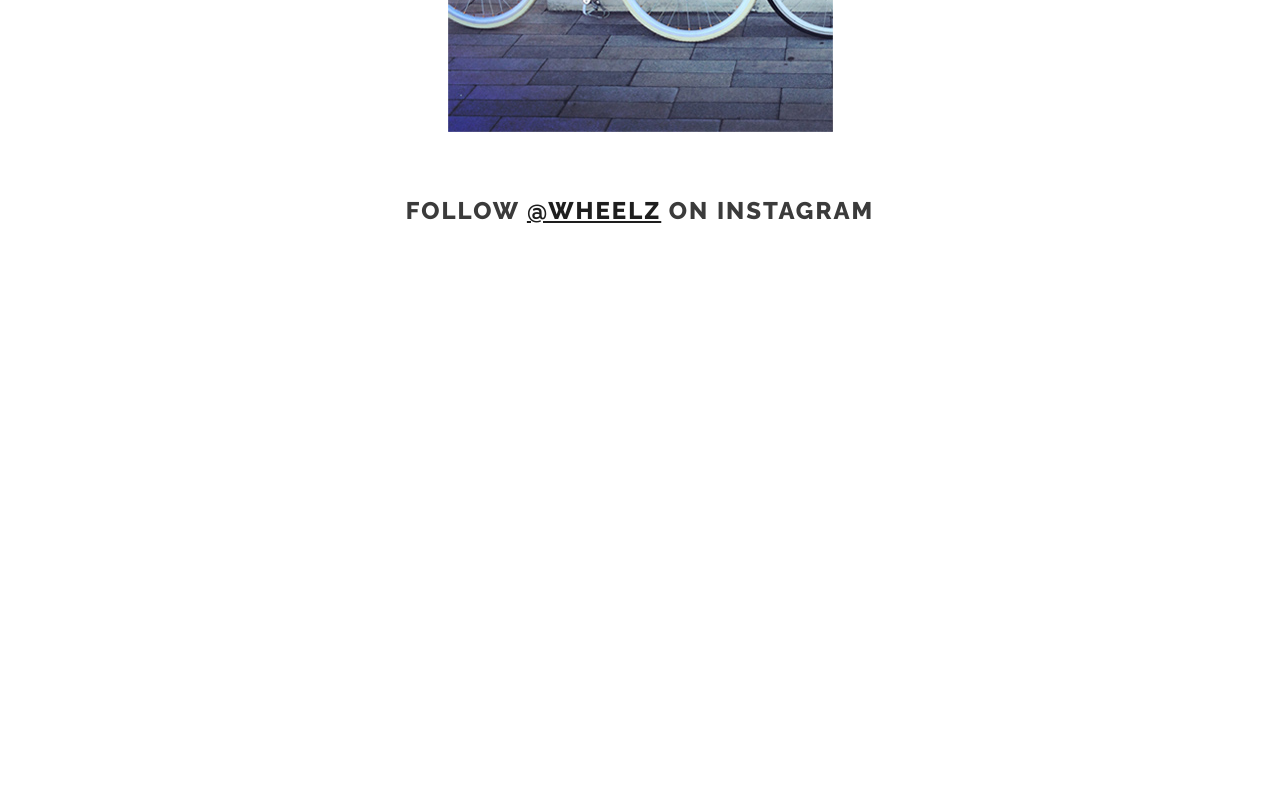
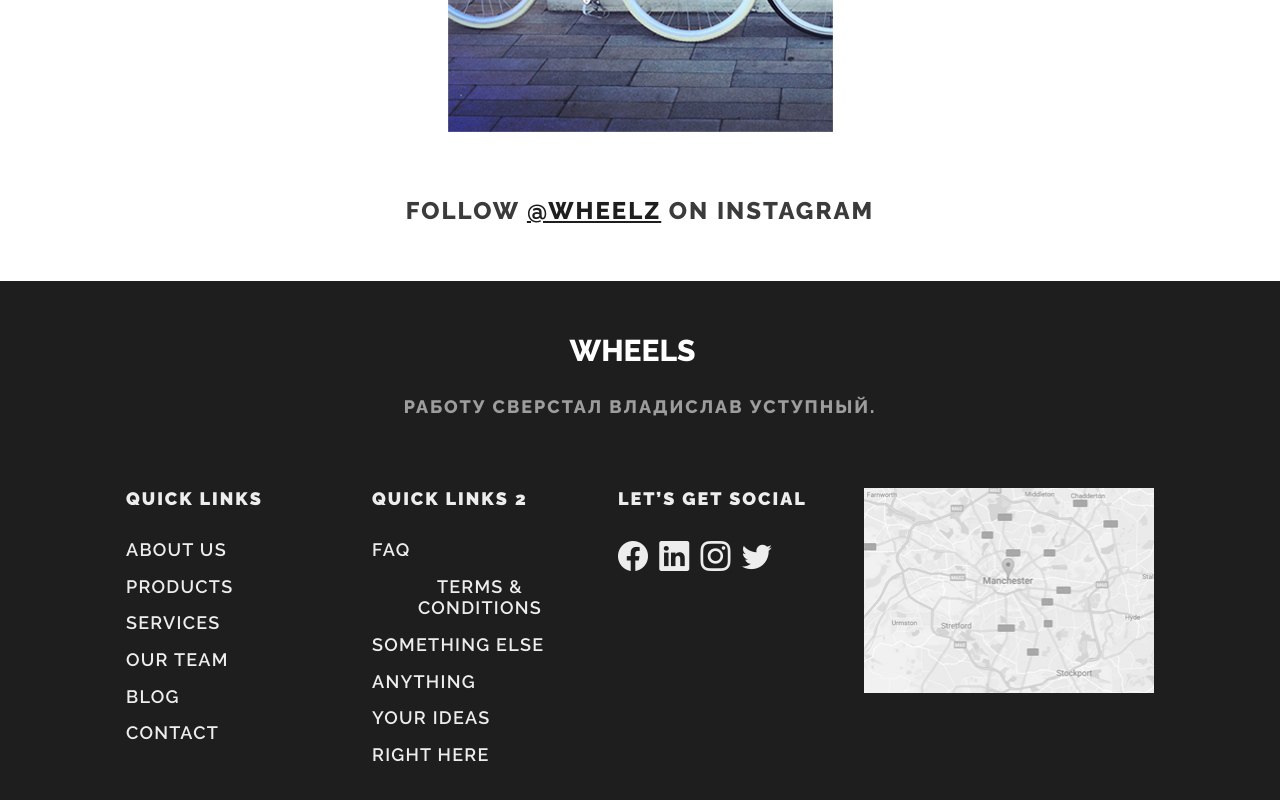
Before and after one commit to VladUstupniy/wheels, a plain HTML site: page docs/index.html in a window 1280 px wide. Shown: the part 4876-5676 px from the top of the page. Before the commit the page ends 5157 px from the top, so only its background shows below. Drawn offline with nearby package versions, Linux system fonts and the light colour scheme.

Commit message:
new block footer

```diff
--- a/docs/index.html
+++ b/docs/index.html
@@ -212,7 +212,48 @@
                 <div class="showcase__link">follow <a href="#">@wheelz</a> on instagram</div>
             </div>
         </main>
-        <footer class="footer"></footer>
+        <footer class="footer">
+            <div class="footer__logo logo">wheels</div>
+            <h2 class="footer__title">Работу сверстал Владислав Уступный.</h2>
+            <div class="container">
+                <div class="footer__content">
+                    <div class="footer__column">
+                        <h3 class="column__title">quick links</h3>
+                        <ul class="column__links">
+                            <li><a href="#">about us</a></li>
+                            <li><a href="#">products</a></li>
+                            <li><a href="#">services</a></li>
+                            <li><a href="#">our team</a></li>
+                            <li><a href="#">blog</a></li>
+                            <li><a href="#">contact</a></li>
+                        </ul>
+                    </div>
+                    <div class="footer__column">
+                        <h3 class="column__title">quick links 2</h3>
+                        <ul class="column__links">
+                            <li><a href="#">FAQ</a></li>
+                            <li><a href="#">terms & conditions</a></li>
+                            <li><a href="#">something else</a></li>
+                            <li><a href="#">anything</a></li>
+                            <li><a href="#">your ideas</a></li>
+                            <li><a href="#">right here</a></li>
+                        </ul>
+                    </div>
+                    <div class="footer__column">
+                        <h3 class="column__title">let’s get social</h3>
+                        <ul class="column__links social-icons">
+                            <li><a href="#"><i class="bi bi-facebook"></i></a></li>
+                            <li><a href="#"><i class="bi bi-linkedin"></i></a></li>
+                            <li><a href="#"><i class="bi bi-instagram"></i></a></li>
+                            <li><a href="#"><i class="bi bi-twitter"></i></a></li>
+                        </ul>
+                    </div>
+                    <div class="footer__column">
+                        <img src="./img/footer/google-maps.jpg">
+                    </div>
+                </div>
+            </div>
+        </footer>
 	</div>
 
 	<!-- -------------------------------------------- Подключенные скрипты ------------------------------------------------------- -->
@@ -220,7 +261,7 @@
     <!-- JS-библиотека jQuery -->
     <!-- <script src="js/jquery-3.6.0.min.js"></script> -->
     <!-- JS-плагины и библиотеки -->
-    <!-- <script src="#"></script> -->
+    <script src="https://kit.fontawesome.com/7c8801c017.js" crossorigin="anonymous"></script>
     <!-- Мои файлы скриптов -->
     <script src="js/index.js"></script>
 </body>
--- a/docs/scss/sourse-styles/fonts.scss
+++ b/docs/scss/sourse-styles/fonts.scss
@@ -7,7 +7,7 @@
 
 
 //-----[2]---------------------------------------------------------------------------------------------------------------------------
-
+@import url("https://cdn.jsdelivr.net/npm/bootstrap-icons@1.10.3/font/bootstrap-icons.css");
 //----[/2/]--------------------------------------------------------------------------------------------------------------------------
 
 
--- /dev/null
+++ b/docs/scss/sourse-styles/footer.scss
@@ -0,0 +1,73 @@
+.footer {
+    background-color: #1e1e1e;
+    text-align: center;
+    padding: 55px 0px 65px;
+}
+.footer__logo {
+    margin-bottom: 30px;
+}
+.footer__content {
+    display: flex;
+    flex-direction: column;
+    align-items: start;
+    justify-content: center;
+    @media(min-width: 768px) {
+        padding: 0px 96px 0px;
+    }
+    @media(min-width: 1200px) {
+        flex-direction: row;
+        flex-wrap: nowrap;
+    }
+}
+.footer__column {
+    width: 100%;
+    padding: 0 15px 30px 15px;
+
+    img {
+        display: block;
+        width: 290px;
+        height: 205px;
+    }
+
+    @media(min-width: 1200px) {
+        width: 40%;
+    }
+}
+.column__links {
+    display: flex;
+    flex-direction: column;
+    align-items: start;
+    li {
+        display: inline-block;
+        margin-bottom: 15px;
+        &:last-child {
+            margin-bottom: 0;
+        }
+    }
+    a {
+        font-size: 18px;
+        color: rgb(237, 237, 237);
+        font-weight: 600;
+        text-transform: uppercase;
+        line-height: 1.2;
+        text-align: left;
+        letter-spacing: 1.25px;
+        transition: all 0.2s ease-out;
+        &:hover {
+            color: #ffc886;
+        }
+    }
+}
+
+.social-icons {
+    display: flex;
+    flex-direction: row;
+    li {
+        margin-right: 10px;
+    }
+    a {
+        width: 30px;
+        height: 30px;
+        font-size: 30px;
+    }
+}
--- a/docs/scss/sourse-styles/sidebar.scss
+++ b/docs/scss/sourse-styles/sidebar.scss
@@ -68,7 +68,7 @@
     position: relative;
     text-transform: uppercase;
     letter-spacing: 2px;
-    padding: 0px 0px 0px 30px;
+    padding: 0px 0px 0px 15px;
     cursor: pointer;
     color: #000;
     font-size: 18px;
@@ -89,12 +89,12 @@
     &::before {
         left: 0;
         transform: rotate(40deg);
-        top: 10px;
+        top: 12px;
     }
     &::after {
         left: 0px;
         transform: rotate(-40deg);
-        top: 3px;
+        top: 5px;
     }
 
     &.active {
--- a/docs/scss/sourse-styles/statistics.scss
+++ b/docs/scss/sourse-styles/statistics.scss
@@ -22,8 +22,11 @@
     }
 }
 .statistic__item {
-    width: 30%;
+    width: 100%;
     margin-bottom: 20px;
+    @media (min-width: 1200px) {
+        width: 30%;
+    }
 }
 .item__number {
     font-size: 72px;
--- a/docs/scss/sourse-styles/titles.scss
+++ b/docs/scss/sourse-styles/titles.scss
@@ -104,3 +104,23 @@
     letter-spacing: 1.25px;
     margin-bottom: 50px;
 }
+.footer__title {
+    font-size: 18px;
+    color: rgb(157, 157, 157);
+    font-weight: 800;
+    text-transform: uppercase;
+    line-height: 1.2;
+    text-align: center;
+    letter-spacing: 2px;
+    margin-bottom: 70px;
+}
+.column__title {
+    font-size: 18px;
+    color: rgb(237, 237, 237);
+    font-weight: 900;
+    text-transform: uppercase;
+    line-height: 1.2;
+    text-align: left;
+    letter-spacing: 2px;
+    margin-bottom: 30px;
+}
--- a/docs/scss/style.scss
+++ b/docs/scss/style.scss
@@ -73,6 +73,7 @@ body {
 @import "sourse-styles/products.scss";
 @import "sourse-styles/team.scss";
 @import "sourse-styles/showcase.scss";
+@import "sourse-styles/footer.scss";
 
 @import "sourse-styles/nav.scss";
 @import "sourse-styles/sidebar.scss";
```
Also changed, not shown: docs/css/style.css, docs/img/footer/google-maps.jpg (added).
